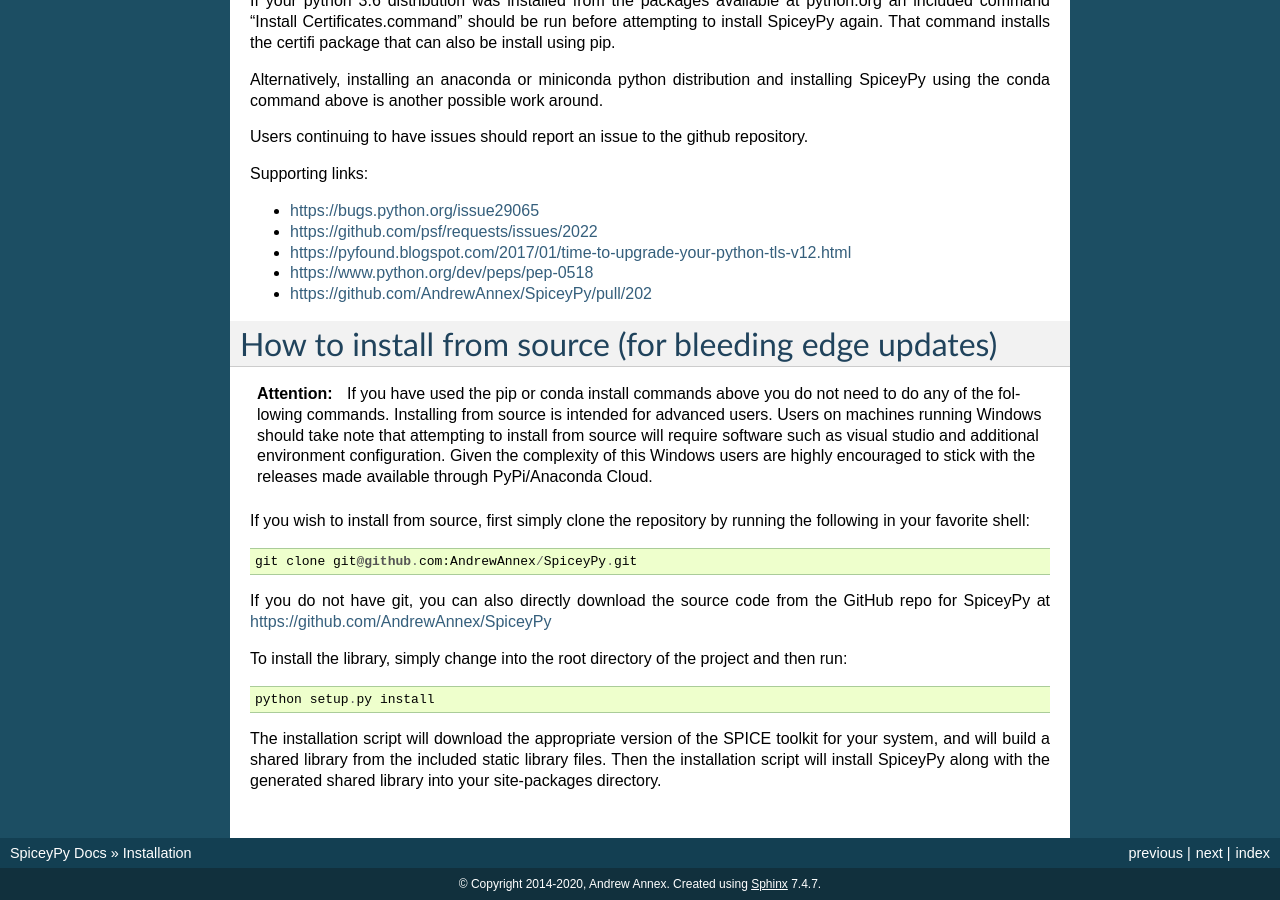
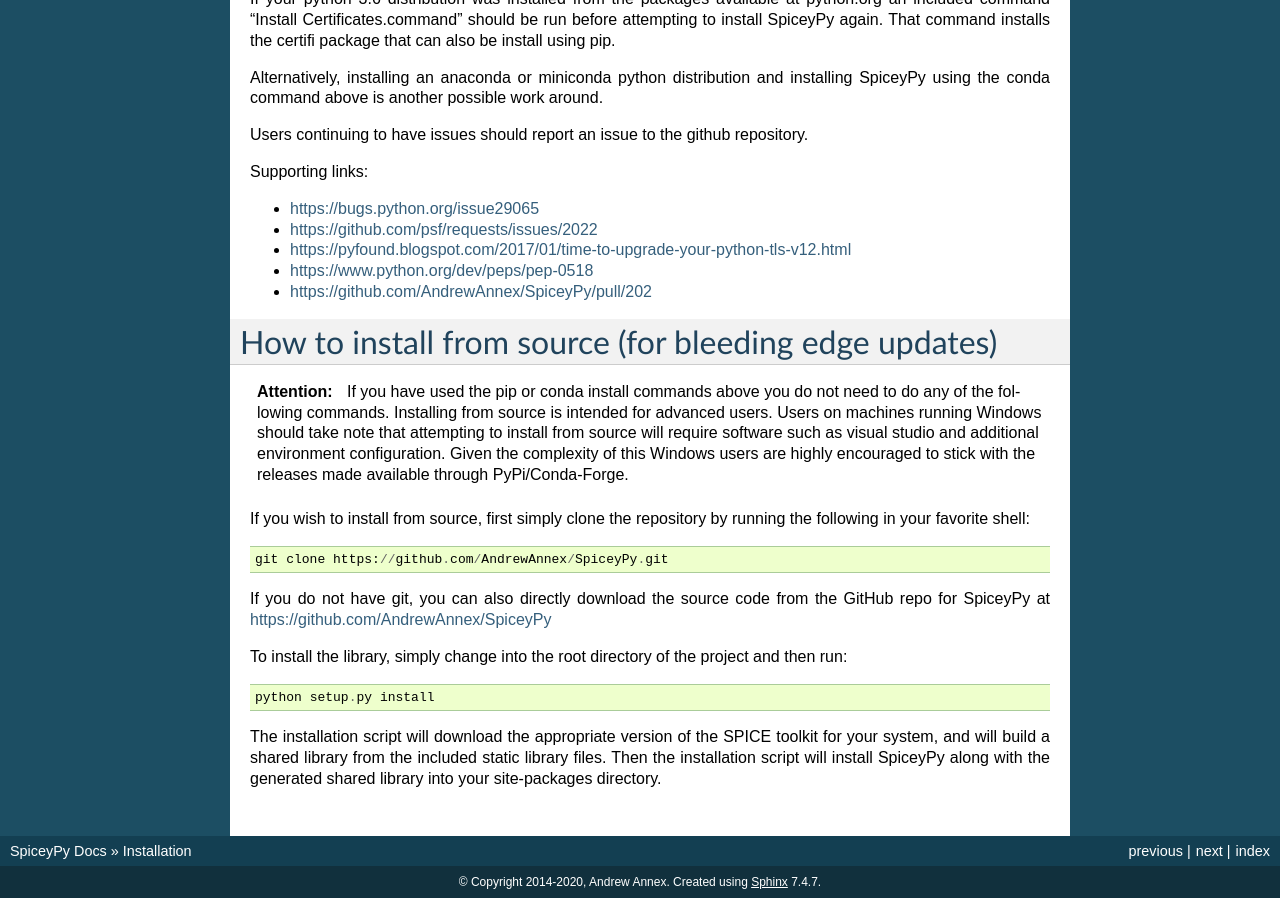
Before and after one commit to AndrewAnnex/SpiceyPy, a Sphinx documentation site: the page built from docs/installation.rst, in a window 1280 px wide and 900 px high, scrolled down 2276 px. Built offline with Sphinx 7.4.7, drawn with Linux system fonts in a browser that asks for light colours; pages that are not in the unit, such as notebooks, are missing from menus; some of the changed text lies outside the part shown.

Commit message:
Update installation.rst
making some changes to install docs suggested at https://github.com/openjournals/joss-reviews/issues/2050

```diff
--- a/docs/installation.rst
+++ b/docs/installation.rst
@@ -174,13 +175,13 @@
     that attempting to install from source will require software
     such as visual studio and additional environment configuration. Given
     the complexity of this Windows users are highly encouraged to stick
-    with the releases made available through PyPi/Anaconda Cloud.
+    with the releases made available through PyPi/Conda-Forge.
 
 
 If you wish to install from source, first simply clone the repository by
 running the following in your favorite shell::
 
-    git clone git@github.com:AndrewAnnex/SpiceyPy.git
+    git clone https://github.com/AndrewAnnex/SpiceyPy.git
 
 If you do not have git, you can also directly download
 the source code from the GitHub repo for SpiceyPy at
```
Also changed, not shown: other parts of docs/installation.rst (+2 -1 lines).
